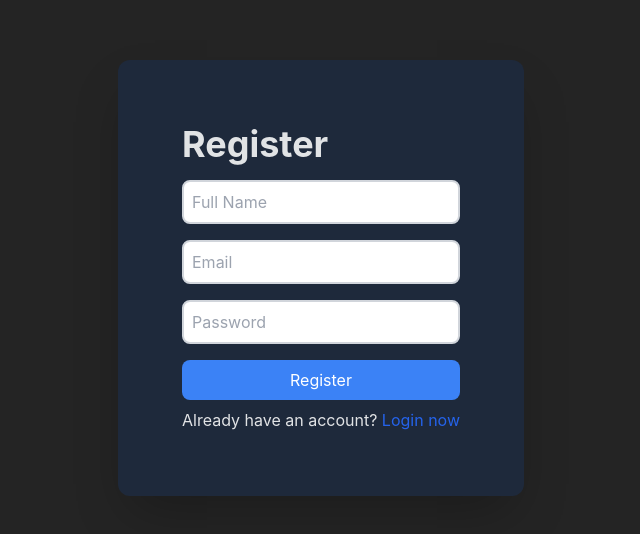
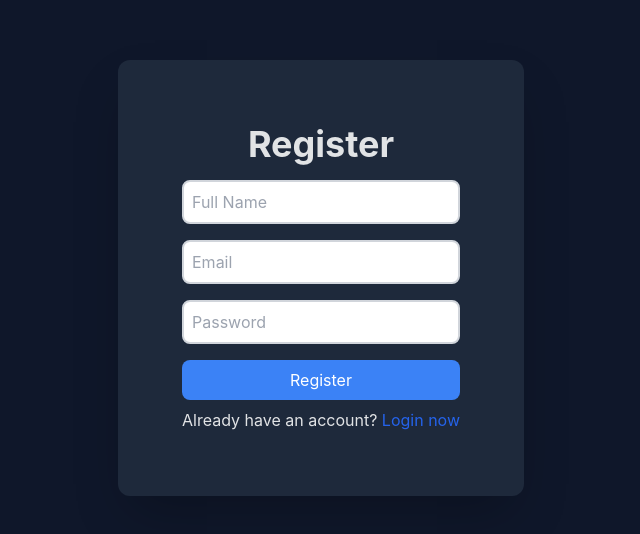
Before and after one commit to rabin245/sails-blog-app, a React (Vite) app in the folder client/: page /signup in a window 1280 px wide. Shown: the part 122-656 px from the top of the page, without its empty margins (319-959 px from the left). Built offline with nearby package versions, Linux system fonts and the light colour scheme; what sails.io.js would draw is missing.

Commit message:
add bg color to login and register page

```diff
--- a/client/src/component/Header.jsx
+++ b/client/src/component/Header.jsx
@@ -27,7 +27,9 @@ export default function Header() {
   return (
     <div className="sticky top-0 left-0 z-10 bg-slate-800 flex justify-center">
       <nav className="flex justify-between items-center py-3 w-[80%]">
-        <h1 className="text-2xl font-bold">BlogTalk</h1>
+        <Link to="/" className="text-2xl font-bold">
+          BlogTalk
+        </Link>
         {loggedInUser ? (
           <div className="flex gap-2 text-white font-bold">
             <Link
--- a/client/src/pages/Login.jsx
+++ b/client/src/pages/Login.jsx
@@ -55,9 +55,9 @@ export default function Login() {
   };
 
   return (
-    <div className="flex justify-center items-center h-screen">
+    <div className="flex justify-center items-center h-screen bg-slate-900">
       <div className="bg-slate-800 p-16 rounded-xl shadow-2xl">
-        <h1 className="text-4xl font-bold mb-4">Login</h1>
+        <h1 className="text-4xl font-bold mb-4 text-center">Login</h1>
 
         <form onSubmit={handleSubmit} className="flex flex-col gap-4">
           <input
@@ -94,7 +94,7 @@ export default function Login() {
 
         <p className="mt-2">
           Don&apos;t have an account?{" "}
-          <Link to="/signup" className="text-blue-600">
+          <Link to="/signup" className="text-blue-600 hover:underline" replace>
             Signup now
           </Link>
         </p>
--- a/client/src/pages/Register.jsx
+++ b/client/src/pages/Register.jsx
@@ -17,9 +17,9 @@ export default function Register() {
   };
 
   return (
-    <div className="flex justify-center items-center h-screen">
+    <div className="flex justify-center items-center h-screen bg-slate-900">
       <div className="bg-slate-800 p-16 rounded-xl shadow-2xl">
-        <h1 className="text-4xl font-bold mb-4">Register</h1>
+        <h1 className="text-4xl font-bold mb-4 text-center">Register</h1>
 
         <form className="flex flex-col gap-4">
           <input
@@ -58,7 +58,7 @@ export default function Register() {
 
         <p className="mt-2">
           Already have an account?{" "}
-          <Link to="/login" className="text-blue-600">
+          <Link to="/login" className="text-blue-600 hover:underline" register>
             Login now
           </Link>
         </p>
```
